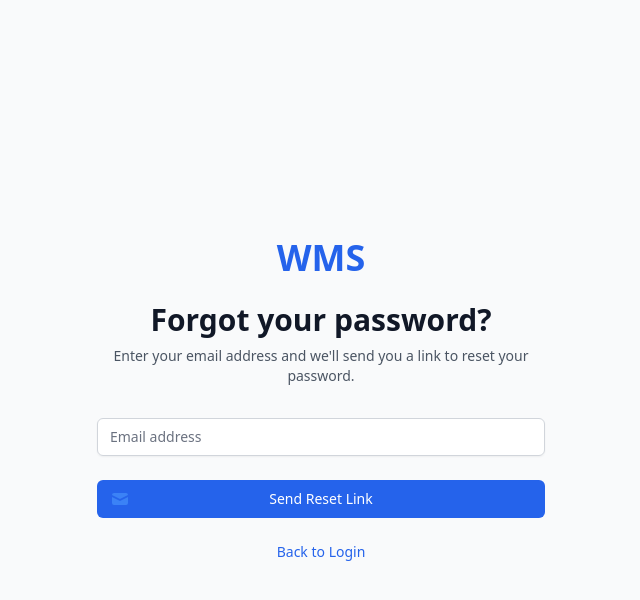
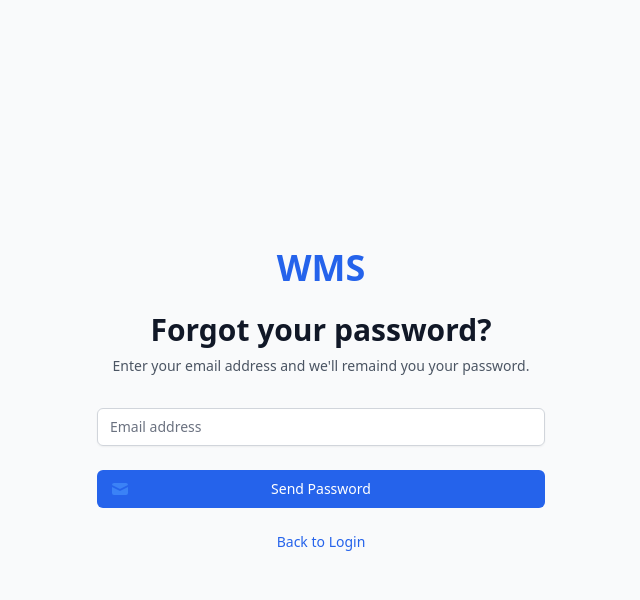
Before and after one commit to nathanael250/advanced_water_meter, a Flask app: page /forgot-password in a window 1280 px wide. Shown: the top 600 px of the page, without its empty margins (319-959 px from the left). Run offline with Flask 3, Linux system fonts and the light colour scheme; some libraries are stand-ins or nearby versions.

```diff
--- a/app.py
+++ b/app.py
@@ -2695,6 +2695,6 @@ if __name__ == "__main__":
         db.create_all()
         # Add status column if it doesn't exist
         add_status_column()
-        app.run(debug=True)
+        app.run(debug=True, host="0.0.0.0", port=5000 )
 
 #final
--- a/templates/auth/forgot_password.html
+++ b/templates/auth/forgot_password.html
@@ -9,7 +9,7 @@
                 Forgot your password?
             </h2>
             <p class="mt-2 text-center text-sm text-gray-600">
-                Enter your email address and we'll send you a link to reset your password.
+                Enter your email address and we'll remaind you your password.
             </p>
         </div>
 
@@ -64,7 +64,7 @@
                             <path d="M18 8.118l-8 4-8-4V14a2 2 0 002 2h12a2 2 0 002-2V8.118z" />
                         </svg>
                     </span>
-                    Send Reset Link
+                    Send Password
                 </button>
             </div>
 
```
